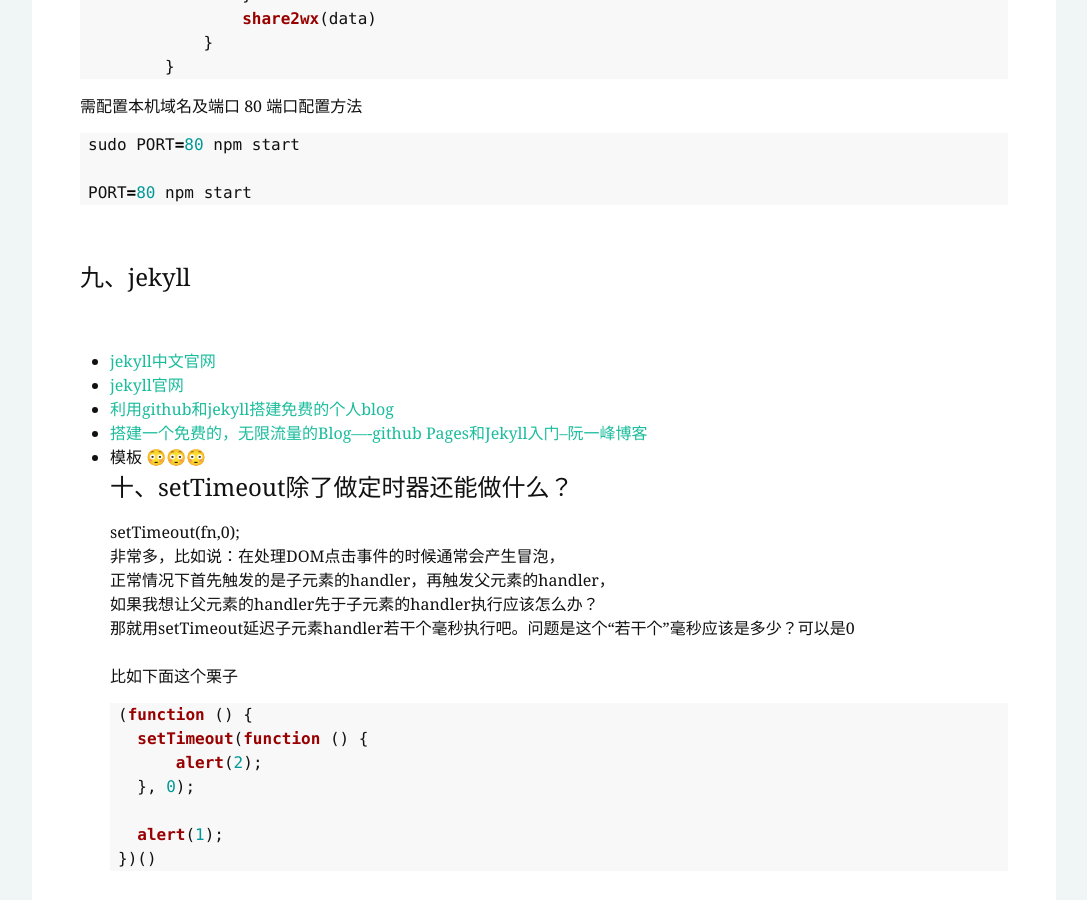
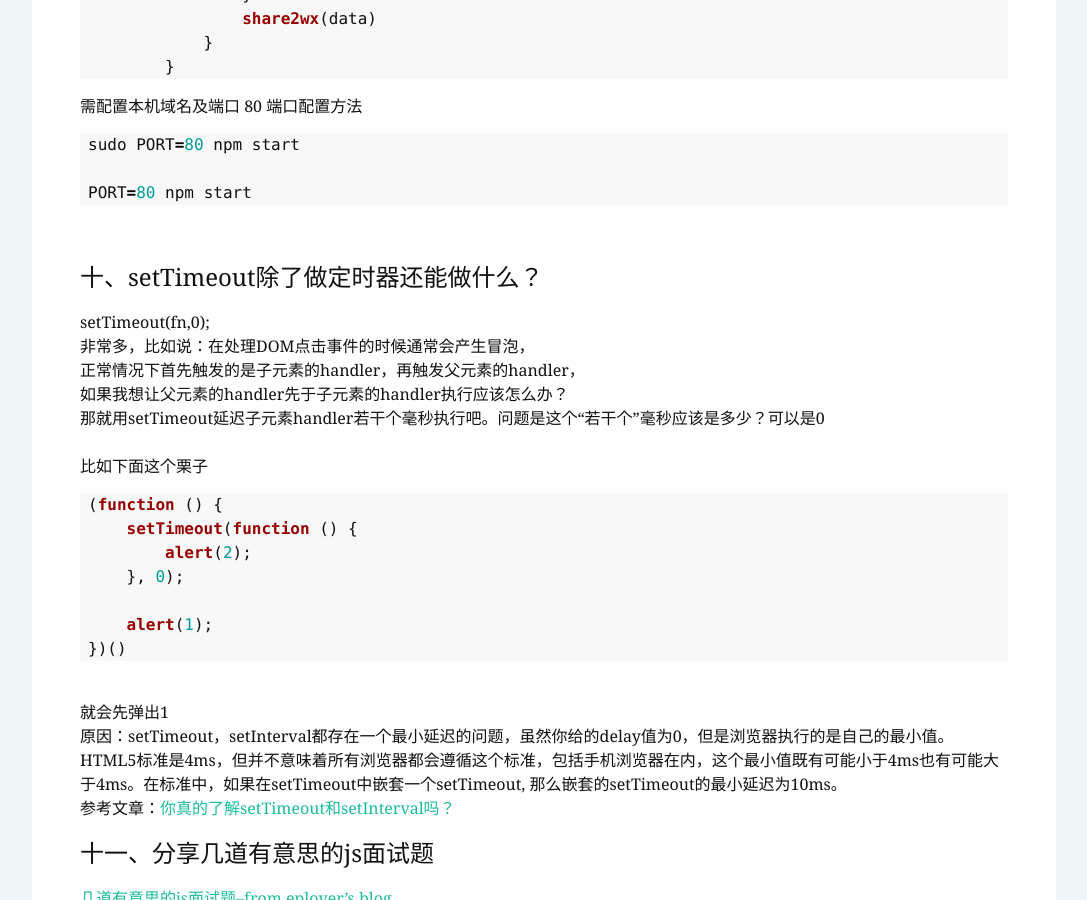
Before and after one commit to rabbit77/rabbit77.github.io, a Jekyll site: the page built from _posts/2017-07-04-share-technical.md, in a window 1280 px wide and 900 px high, scrolled down 5287 px. Shown: the whole window, without its empty margins (96-1183 px from the left). Built offline with Jekyll 4.4.1, drawn with Linux system fonts in a browser that asks for light colours; nearby versions of some CDN libraries.

Commit message:
Update 2017-07-04-share-technical.md

````diff
--- a/_posts/2017-07-04-share-technical.md
+++ b/_posts/2017-07-04-share-technical.md
@@ -152,14 +152,7 @@ sudo PORT=80 npm start
 PORT=80 npm start
 ```
 <br/>
-##  九、jekyll
-<br/>
-* [jekyll中文官网](http://jekyll.com.cn/)
-* [jekyll官网](http://jekyll.com.cn/)
-* [利用github和jekyll搭建免费的个人blog](http://damoqiongqiu.github.io/jekyll/2017/07/02/%E5%88%A9%E7%94%A8github%E5%92%8Cjekyll%E6%90%AD%E5%BB%BA%E4%B8%AA%E4%BA%BABlog-1.html)
-* [搭建一个免费的，无限流量的Blog----github Pages和Jekyll入门--阮一峰博客](http://www.ruanyifeng.com/blog/2012/08/blogging_with_jekyll.html)
-* 模板 😳😳😳
-<br/>
+
 ##  十、setTimeout除了做定时器还能做什么？
 setTimeout(fn,0);
 <br/>
````
Also changed, not shown: other parts of _posts/2017-07-04-share-technical.md (+1 -1 lines).
